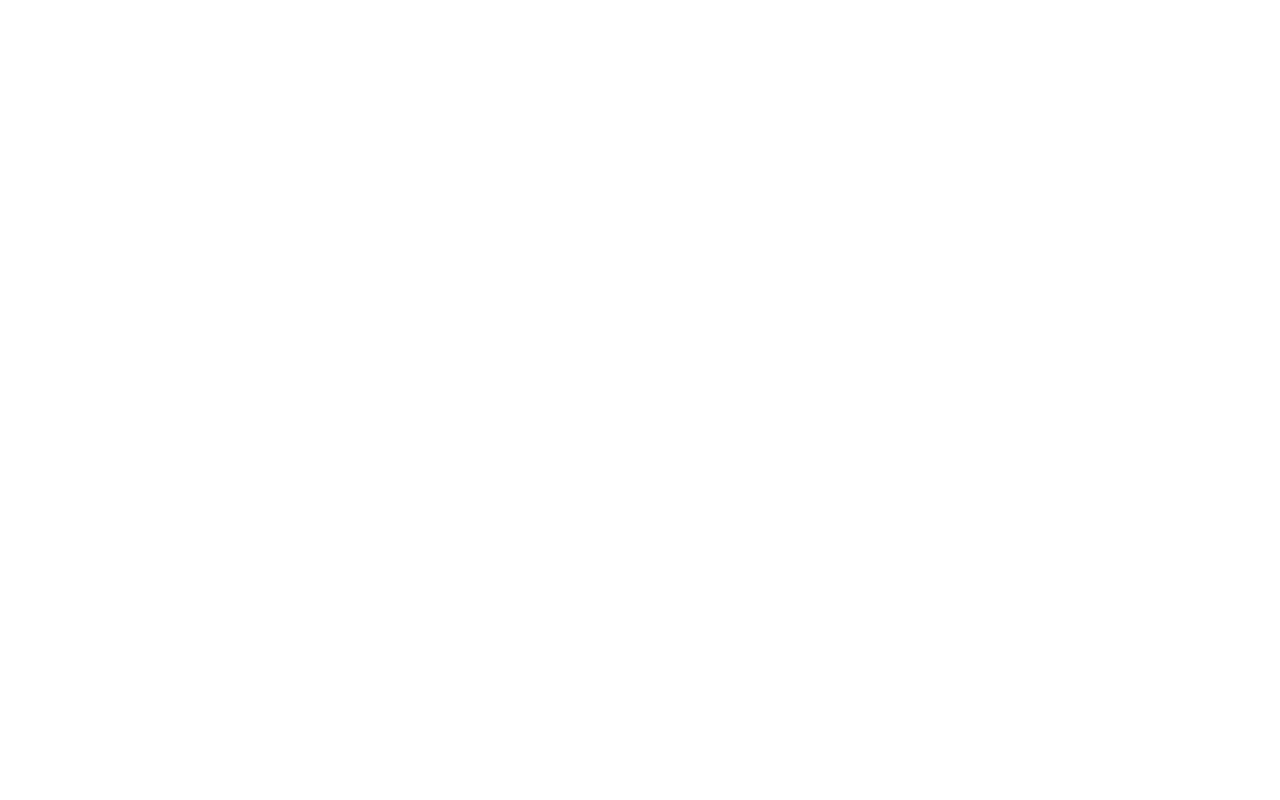
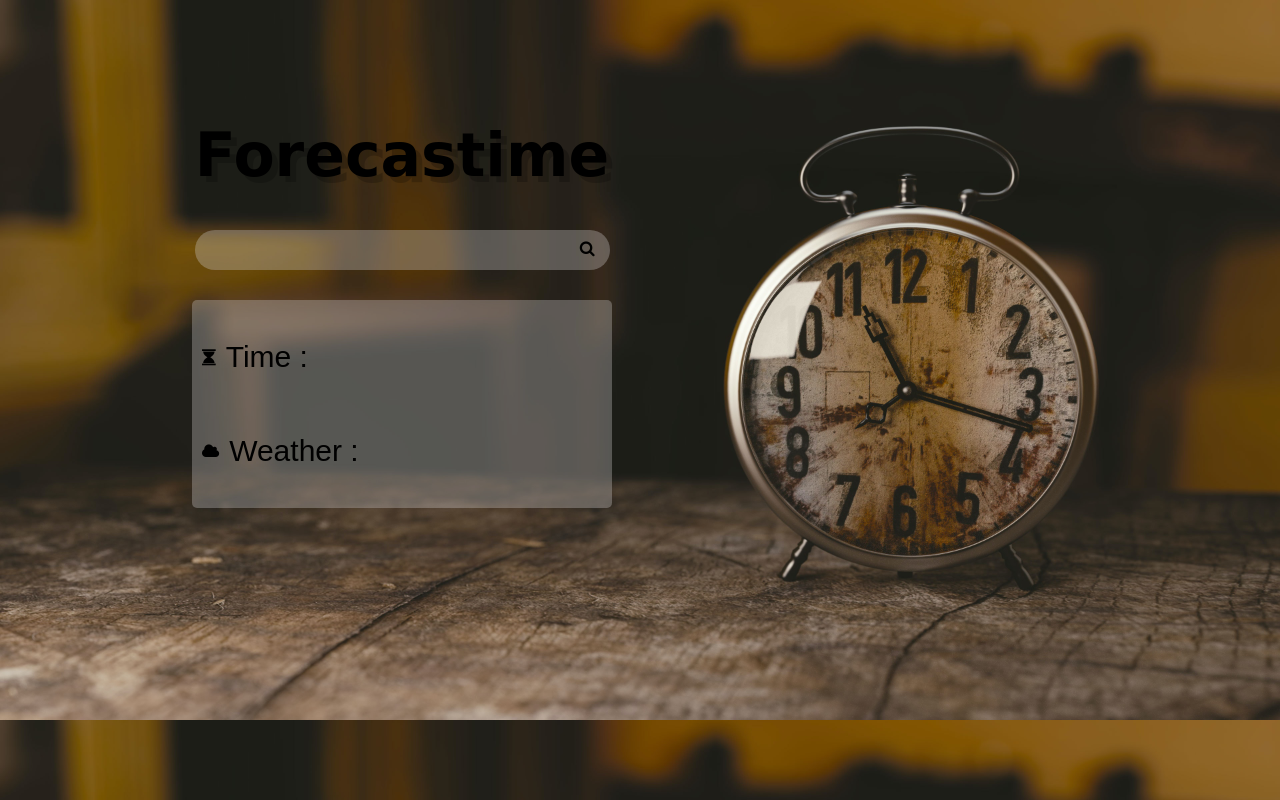
Before and after one commit to GSG-G11/Forecastime, a website: page index.html in a window 1280 px wide. Drawn offline with Linux system fonts and the light colour scheme; a web font is replaced by a local one.

Commit message:
create html and css Relates #3

```diff
--- a/index.html
+++ b/index.html
@@ -4,12 +4,47 @@
     <meta charset="UTF-8">
     <meta http-equiv="X-UA-Compatible" content="IE=edge">
     <meta name="viewport" content="width=device-width, initial-scale=1.0">
+    <link rel="stylesheet" href="https://cdnjs.cloudflare.com/ajax/libs/font-awesome/4.7.0/css/font-awesome.min.css">
+    <link rel="preconnect" href="https://fonts.googleapis.com">
+    <link rel="preconnect" href="https://fonts.gstatic.com" crossorigin>
+    <link href="https://fonts.googleapis.com/css2?family=Quintessential&display=swap" rel="stylesheet">
+
+
+    <link rel="preconnect" href="https://fonts.googleapis.com/%22%3E">
+    <link rel="preconnect" href="https://fonts.gstatic.com/" crossorigin>
+    <link href="https://fonts.googleapis.com/css2?family=Dongle:wght@300;400;700&display=swap" rel="stylesheet">
+
     <link rel="styleSheet" href="style.css" >
     <title>Forecastime</title>
 </head>
 <body>
 
 
+    <div class="container">
+
+        <h1>Forecastime</h1>
+
+        <div class="search">
+            <input type="text" >
+            <i class="fa fa-search"></i>
+        </div>
+
+        <div class="card">
+
+            <div class="time">
+                <i class="fa fa-hourglass"></i>
+                <p>Time : <span class="timeZoon"></span></p>
+
+            </div>
+
+            <div class="weather">
+                <i class="fa fa-cloud"></i>
+                <p>Weather : <span class="cityWeather"></span></p>
+
+            </div>
+        </div>
+
+    </div>
 
     <script src="main.js"></script>
 
--- a/style.css
+++ b/style.css
@@ -0,0 +1,73 @@
+body{
+    margin: 0;
+    padding: 0;
+    background-image: url(cover.jpg);
+    background-size: cover;
+    font-family: "Dongle", sans-serif;
+    box-sizing: border-box;
+}
+.container {
+    position: absolute;
+    left: 15%;
+    top: 10%;
+    display: flex;
+    flex-direction: column;
+    align-items: center;
+}
+h1 {
+    font-family: 'Quintessential', cursive;
+    font-size: 60px;
+    word-spacing: 2px;
+    animation: animations 1s ease-in ;
+    text-shadow: 6px 6px 0px rgba(0,0,0,0.2);
+
+}
+
+@keyframes animations {
+  0% {
+    transform: translateY(-50px);
+  }
+}
+.search {
+    background-color: #cdcaca54;
+    width: 405px;
+    height: 30px;
+    border-radius: 20px;
+    position: relative;
+    padding: 5px;
+}
+.search input {
+    position: absolute;
+    top: 10px;
+    border: none;
+    background-color: transparent;
+    color: #000;
+    outline: transparent;
+
+}
+.search i {
+    position: absolute;
+    right: 15px;
+    top: 10px;
+
+}
+.card {
+    background-color:#cdcaca54 ;
+    width: 400px;
+    margin-top: 30px;
+    padding: 10px;
+    border-radius: 5px;
+
+}
+.card .time , .card .weather{
+
+    display: flex;
+    align-items: center;
+
+}
+.card p {
+    font-size: 30px;
+}
+.card .time i  , .card .weather i {
+    margin-right: 10px;
+}
```
